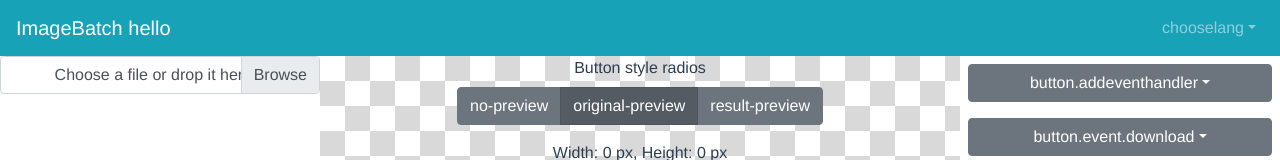
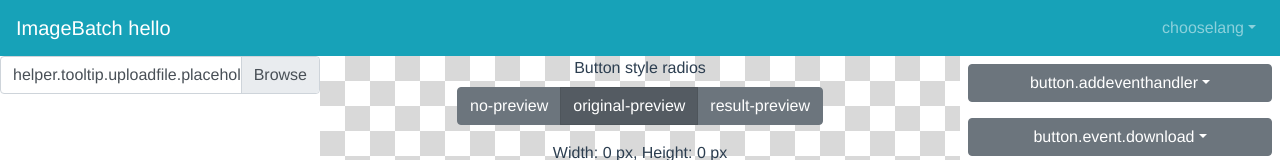
Before and after one commit to olegbarabanov/tinyibp, a Vue app: page / in a window 1280 px wide. Shown: the top 160 px of the page. Built offline with nearby package versions, Linux system fonts and the light colour scheme.

Commit message:
Добавлен перевод

```diff
--- a/src/common/locales.json
+++ b/src/common/locales.json
@@ -3,6 +3,8 @@
         "hello": "Photo batch",
         "chooselang": "Choose lang",
         "helper.tooltip.draggable": "Drag to change the order of actions",
+        "helper.tooltip.uploadfile.placeholder": "Choose a file or drop it here...",
+        "helper.tooltip.uploadfile.dropplaceholder": "Drop file here...",
         "button.addeventhandler": "Add handler",
         "button.event.download": "Download"
     },
@@ -10,6 +12,8 @@
         "hello": "Фото обработчик",
         "chooselang": "Выбрать язык",
         "helper.tooltip.draggable": "Зажмите и перетаскивайте для изменения порядка действий",
+        "helper.tooltip.uploadfile.placeholder": "Загрузить изображения",
+        "helper.tooltip.uploadfile.dropplaceholder": "Загрузить сюда...",
         "button.addeventhandler": "Добавить действие",
         "button.event.download": "Скачать результат"
     }
--- a/src/components/AppendFile.vue
+++ b/src/components/AppendFile.vue
@@ -1,12 +1,15 @@
+<i18n src="../common/locales.json"></i18n>
+
 <template>
   <b-form @submit.stop.prevent>
     <b-form-file
       v-model="fileList"
-      placeholder="Choose a file or drop it here..."
-      drop-placeholder="Drop file here..."
+      :placeholder="$t('helper.tooltip.uploadfile.placeholder')"
+      :drop-placeholder="$t('helper.tooltip.uploadfile.dropplaceholder')"
       accept="image/*"
       multiple
       ref="form-file"
+      class="text-left"
     ></b-form-file>
     <b-list-group>
       <b-list-group-item
@@ -17,7 +20,6 @@
         class="d-flex justify-content-between align-items-center"
         >{{ file.name }}
         <b-button size="sm"><b-icon icon="trash-fill" aria-hidden="true" v-on:click.stop="$store.commit('deleteFile', file.symbolIndex)"></b-icon></b-button>
-
       </b-list-group-item>
     </b-list-group>
   </b-form>
@@ -43,7 +45,7 @@ export default {
     globalUrlFileList: function () {
       return this.globalFileList.map((file) => URL.createObjectURL(file));
     },
-  },
+  }
 };
 </script>
 
```
